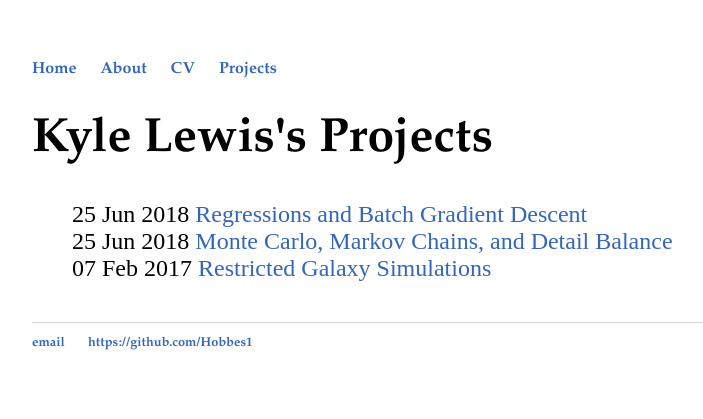
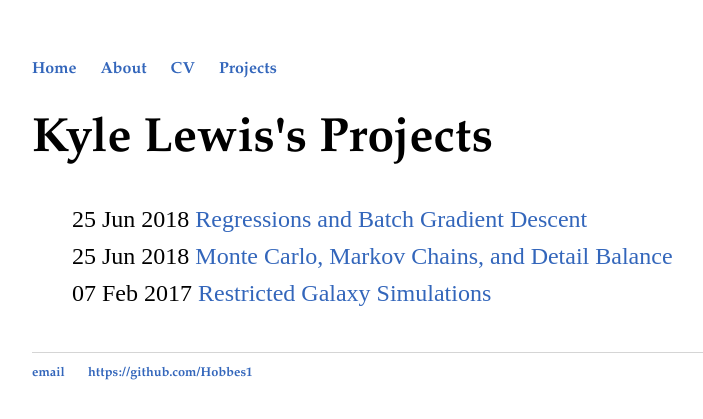
Before and after one commit to Kyle-Lewis/Kyle-Lewis.github.io, a Jekyll site: the page built from projects/index.html, in a window 1280 px wide. Shown: the top 419 px of the page, without its empty margins (160-863 px from the left). Built offline with Jekyll 4.4.1, drawn with Linux system fonts in a browser that asks for light colours.

Commit message:
script update

```diff
--- a/css/main.css
+++ b/css/main.css
@@ -40,4 +40,5 @@ ul.posts {
 
 ul.posts li {
     list-style: none;
+    padding: 5px 0px;
 }
```
